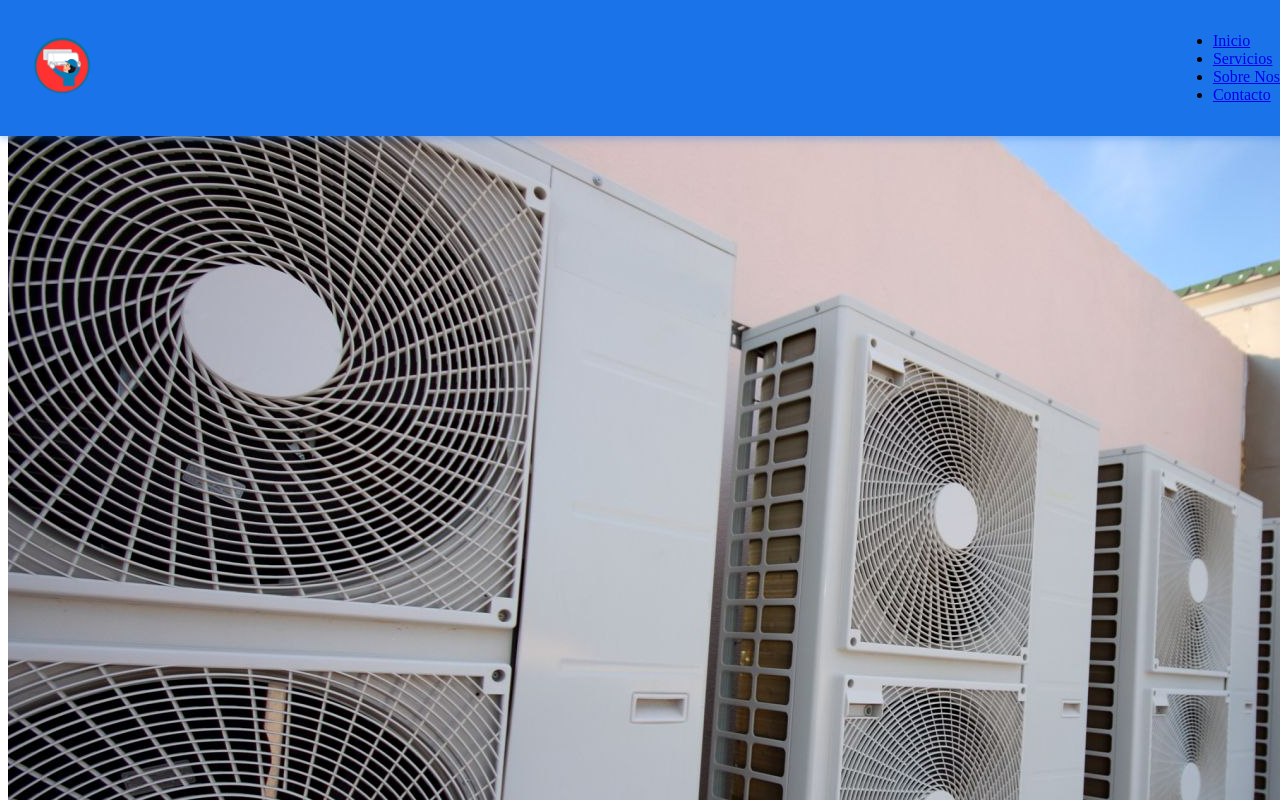
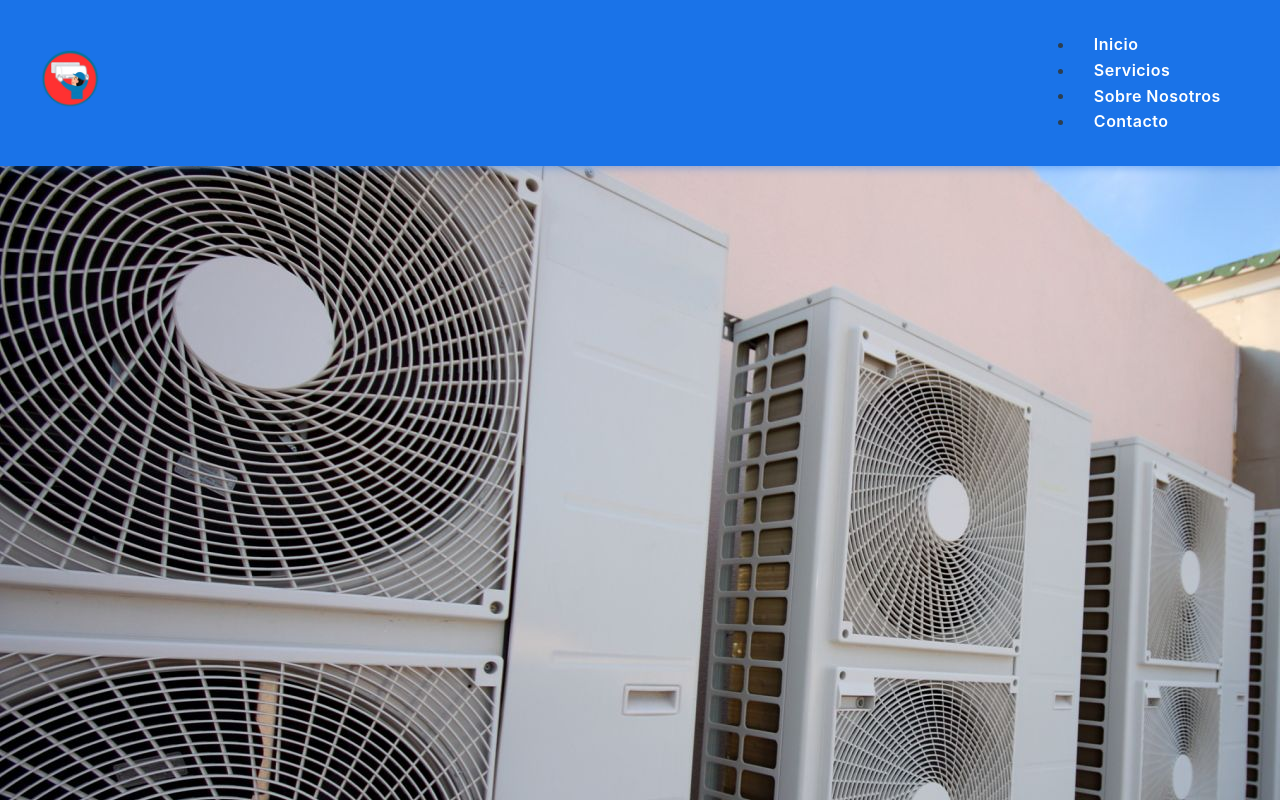
Before and after one commit to N1co05/Service-Legui, a plain HTML site: page index.html in a window 1280 px wide. Shown: the top 800 px of the page. Drawn offline with Linux system fonts and the light colour scheme.

Commit message:
Update styles.css

```diff
--- a/styles.css
+++ b/styles.css
@@ -1,25 +1,27 @@
+/* Reset y base */
+* {
+    box-sizing: border-box;
+}
+
+body {
+    margin: 0;
+    font-family: 'Inter', 'Roboto', sans-serif;
+    background: rgba(26, 115, 232, 0.1);
+    color: #2c3e50;
+    line-height: 1.6;
+    font-size: 16px;
+}
+
 header {
     position: fixed;
     top: 0;
     left: 0;
     width: 100%;
     padding: 1em 2em; /* padding lateral para no pegar a bordes */
-    background-color: #1a73e8;
+    background-color: #1a73e8; /* azul sólido para PC */
     box-shadow: 0 2px 8px rgba(26, 115, 232, 0.4);
     z-index: 100;
     backdrop-filter: none;
-}
-
-.header-container {
-    display: flex;
-    align-items: center;
-    justify-content: space-between; /* separa logo y nav */
-    gap: 4em; /* espacio moderado */
-    flex-wrap: wrap;
-}
-
-.logo img {
-    height: 60px; /* tamaño razonable en PC */
 }
 
 @media (max-width: 768px) {
@@ -28,18 +30,28 @@ header {
         background-color: rgba(26, 115, 232, 0.75);
         backdrop-filter: blur(8px);
     }
+}
 
+.header-container {
+    display: flex;
+    align-items: center;
+    justify-content: space-between; /* separa logo y nav en PC */
+    gap: 2em; /* espacio razonable */
+    flex-wrap: wrap;
+    max-width: 1200px; /* ancho máximo para PC */
+    margin: 0 auto; /* centrar contenido */
+}
+
+@media (max-width: 768px) {
     .header-container {
         gap: 1em;
         justify-content: center;
     }
-
     .logo img {
-        height: 40px; /* logo más pequeño en móvil */
+        height: 40px;
         padding-left: 0;
         margin-left: 0;
     }
-
     nav ul {
         flex-direction: column;
         gap: 1em;
@@ -47,3 +59,28 @@ header {
         text-align: center;
     }
 }
+
+.logo img {
+    height: 60px; /* tamaño razonable en PC */
+}
+
+nav a {
+    color: white;
+    text-decoration: none;
+    font-weight: 600;
+    padding: 0.6em 1.2em;
+    border-radius: 8px;
+    transition: background-color 0.3s ease, color 0.3s ease;
+    font-size: 1rem;
+    letter-spacing: 0.03em;
+}
+
+nav a:hover,
+nav a:focus {
+    background-color: #fff;
+    color: #1a73e8;
+    outline: none;
+    box-shadow: 0 0 6px #1a73e8aa;
+}
+
+/* ... el resto de tu CSS sigue igual ... */
```
